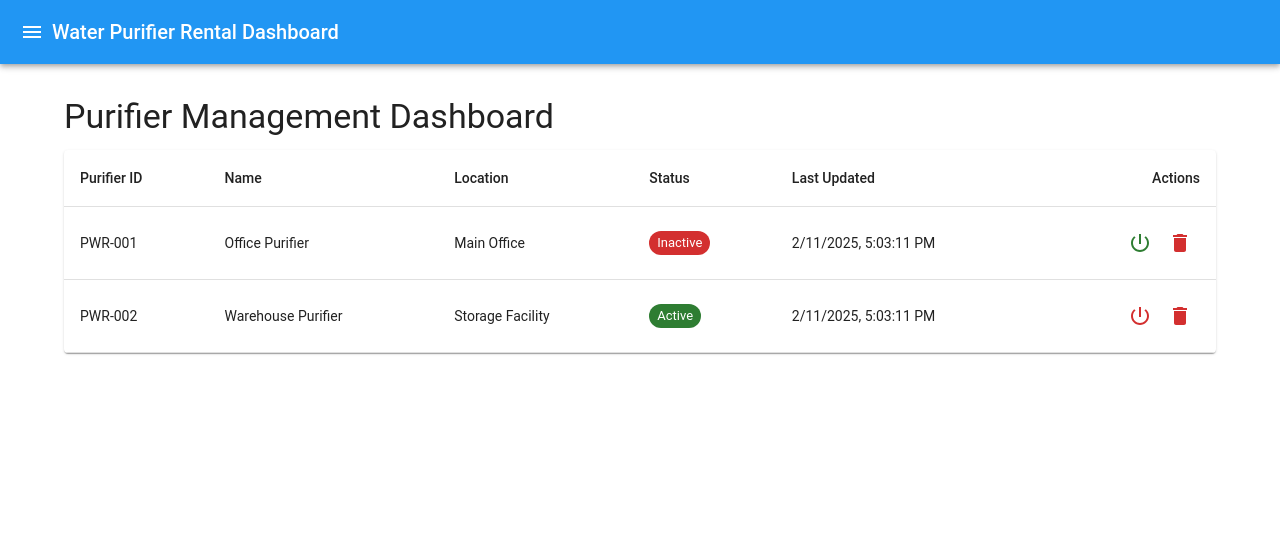
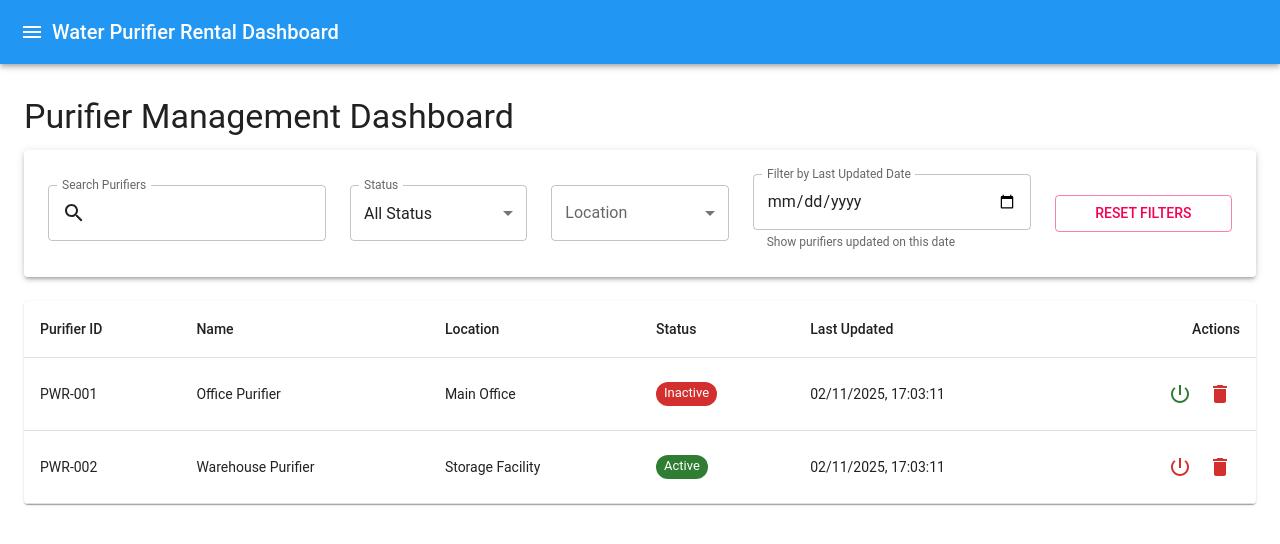
Before and after one commit to Mallik1221/Purifier-Management-Dashboard, a React (Create React App) app: page / in a window 1280 px wide. Shown: the top 544 px of the page. Built offline with nearby package versions, Linux system fonts and the light colour scheme.

Commit message:
data will be saved locally & enhanced search functionalities

```diff
--- a/src/App.js
+++ b/src/App.js
@@ -1,4 +1,4 @@
-import React, { useState } from 'react';
+import React, { useState, useEffect } from 'react';
 import {
   BrowserRouter as Router,
   Routes,
@@ -32,35 +32,69 @@ const theme = createTheme({
 });
 
 function App() {
-  const [purifiers, setPurifiers] = useState([
+  // Function to generate a consistent timestamp
+  const generateTimestamp = () => {
+    const now = new Date();
+    return now.toLocaleString('en-US', {
+      year: 'numeric',
+      month: '2-digit',
+      day: '2-digit',
+      hour: '2-digit',
+      minute: '2-digit',
+      second: '2-digit',
+      hour12: false
+    });
+  };
+
+  // Initialize state from localStorage or use default purifiers
+  const [purifiers, setPurifiers] = useState(() => {
+    const savedPurifiers = localStorage.getItem('purifiers');
+    if (savedPurifiers) {
+      return JSON.parse(savedPurifiers);
+    }
+
+    // Default purifiers if no saved data
+    return [
       {
         id: 'PWR-001',
         name: 'Office Purifier',
         location: 'Main Office',
         status: false,
-      lastUpdated: new Date().toLocaleString()
+        lastUpdated: generateTimestamp()
       },
       {
         id: 'PWR-002',
         name: 'Warehouse Purifier',
         location: 'Storage Facility',
         status: true,
-      lastUpdated: new Date().toLocaleString()
+        lastUpdated: generateTimestamp()
       }
-  ]);
+    ];
+  });
+
+  // Save purifiers to localStorage whenever they change
+  useEffect(() => {
+    localStorage.setItem('purifiers', JSON.stringify(purifiers));
+  }, [purifiers]);
 
   const handleAddPurifier = (newPurifier) => {
+    // Ensure the new purifier has a consistent timestamp
+    const purifierWithTimestamp = {
+      ...newPurifier,
+      lastUpdated: generateTimestamp()
+    };
+
     // Check if a purifier with the same ID already exists
-    const existingPurifierIndex = purifiers.findIndex(p => p.id === newPurifier.id);
+    const existingPurifierIndex = purifiers.findIndex(p => p.id === purifierWithTimestamp.id);
 
     if (existingPurifierIndex !== -1) {
       // If purifier exists, update it
       const updatedPurifiers = [...purifiers];
-      updatedPurifiers[existingPurifierIndex] = newPurifier;
+      updatedPurifiers[existingPurifierIndex] = purifierWithTimestamp;
       setPurifiers(updatedPurifiers);
     } else {
       // If purifier is new, add it to the list
-      setPurifiers([...purifiers, newPurifier]);
+      setPurifiers([...purifiers, purifierWithTimestamp]);
     }
   };
 
@@ -71,7 +105,7 @@ function App() {
           ? {
               ...purifier,
               status: !purifier.status,
-              lastUpdated: new Date().toLocaleString()
+              lastUpdated: generateTimestamp()
             }
           : purifier
       )
--- a/src/components/AddPurifier.js
+++ b/src/components/AddPurifier.js
@@ -9,7 +9,9 @@ import {
   FormControlLabel,
   Switch,
   Snackbar,
-  Alert
+  Alert,
+  Checkbox,
+  FormGroup
 } from '@mui/material';
 
 function AddPurifier({ onAddPurifier }) {
@@ -17,7 +19,8 @@ function AddPurifier({ onAddPurifier }) {
     id: '',
     name: '',
     location: '',
-    status: false
+    status: false,
+    manualId: false
   });
 
   const [openSnackbar, setOpenSnackbar] = useState(false);
@@ -49,6 +52,14 @@ function AddPurifier({ onAddPurifier }) {
     }));
   };
 
+  const handleManualIdToggle = (e) => {
+    setPurifierData(prev => ({
+      ...prev,
+      manualId: e.target.checked,
+      id: e.target.checked ? '' : `PWR-${Math.floor(Math.random() * 1000).toString().padStart(3, '0')}`
+    }));
+  };
+
   const handleSubmit = (e) => {
     e.preventDefault();
 
@@ -63,8 +74,7 @@ function AddPurifier({ onAddPurifier }) {
       id: purifierData.id,
       name: purifierData.name,
       location: purifierData.location,
-      status: purifierData.status,
-      lastUpdated: new Date().toLocaleString()
+      status: purifierData.status
     };
 
     // Call add purifier function
@@ -79,7 +89,8 @@ function AddPurifier({ onAddPurifier }) {
       id: '',
       name: '',
       location: '',
-      status: false
+      status: false,
+      manualId: purifierData.manualId
     });
   };
 
@@ -118,7 +129,7 @@ function AddPurifier({ onAddPurifier }) {
             <Grid item xs={12}>
               <TextField
                 fullWidth
-                label="User Name"
+                label="Purifier Name"
                 name="name"
                 value={purifierData.name}
                 onChange={handleInputChange}
@@ -168,7 +179,7 @@ function AddPurifier({ onAddPurifier }) {
         open={openSnackbar}
         autoHideDuration={6000}
         onClose={handleCloseSnackbar}
-        anchorOrigin={{ vertical: 'top', horizontal: 'right' }}
+        anchorOrigin={{ vertical: 'bottom', horizontal: 'right' }}
       >
         <Alert
           onClose={handleCloseSnackbar}
--- a/src/pages/Dashboard.js
+++ b/src/pages/Dashboard.js
@@ -1,4 +1,4 @@
-import React, { useState } from 'react';
+import React, { useState, useMemo } from 'react';
 import {
   Container,
   Typography,
@@ -16,16 +16,66 @@ import {
   DialogContent,
   DialogContentText,
   DialogActions,
-  Button
+  Button,
+  Grid,
+  TextField,
+  Select,
+  MenuItem,
+  FormControl,
+  InputLabel,
+  Box
 } from '@mui/material';
 import {
   PowerSettingsNew as PowerIcon,
-  Delete as DeleteIcon
+  Delete as DeleteIcon,
+  Search as SearchIcon
 } from '@mui/icons-material';
 
 function Dashboard({ purifiers, onToggleStatus, onRemovePurifier }) {
   const [openConfirmModal, setOpenConfirmModal] = useState(false);
   const [selectedPurifier, setSelectedPurifier] = useState(null);
+
+  // Search and Filter States
+  const [searchTerm, setSearchTerm] = useState('');
+  const [filterStatus, setFilterStatus] = useState('all');
+  const [filterLocation, setFilterLocation] = useState('');
+  const [filterDate, setFilterDate] = useState('');
+
+  // Get unique locations for filter dropdown
+  const uniqueLocations = useMemo(() => {
+    return [...new Set(purifiers.map(p => p.location))];
+  }, [purifiers]);
+
+  // Filtered and Searched Purifiers
+  const filteredPurifiers = useMemo(() => {
+    return purifiers.filter(purifier => {
+      // Search filter
+      const matchesSearch =
+        searchTerm === '' ||
+        purifier.id.toLowerCase().includes(searchTerm.toLowerCase()) ||
+        purifier.name.toLowerCase().includes(searchTerm.toLowerCase()) ||
+        purifier.location.toLowerCase().includes(searchTerm.toLowerCase());
+
+      // Status filter
+      const matchesStatus =
+        filterStatus === 'all' ||
+        (filterStatus === 'active' && purifier.status) ||
+        (filterStatus === 'inactive' && !purifier.status);
+
+      // Location filter
+      const matchesLocation =
+        filterLocation === '' ||
+        purifier.location === filterLocation;
+
+      // Date filter - parse the lastUpdated string to a Date object
+      const matchesDate =
+        !filterDate ||
+        (purifier.lastUpdated &&
+         new Date(purifier.lastUpdated).toISOString().split('T')[0] === filterDate);
+
+      return matchesSearch && matchesStatus && matchesLocation && matchesDate;
+    });
+  }, [purifiers, searchTerm, filterStatus, filterLocation, filterDate]);
 
   const handlePowerIconClick = (purifier) => {
     setSelectedPurifier(purifier);
@@ -52,11 +102,90 @@ function Dashboard({ purifiers, onToggleStatus, onRemovePurifier }) {
   };
 
   return (
-    <Container maxWidth="lg" sx={{ mt: 4 }}>
+    <Container maxWidth="xl" sx={{ mt: 4 }}>
       <Typography variant="h4" gutterBottom>
         Purifier Management Dashboard
       </Typography>
 
+      {/* Search and Filter Section */}
+      <Paper elevation={3} sx={{ p: 3, mb: 3 }}>
+        <Grid container spacing={3} alignItems="center">
+          <Grid item xs={12} md={3}>
+            <TextField
+              fullWidth
+              variant="outlined"
+              label="Search Purifiers"
+              value={searchTerm}
+              onChange={(e) => setSearchTerm(e.target.value)}
+              InputProps={{
+                startAdornment: <SearchIcon />
+              }}
+            />
+          </Grid>
+          <Grid item xs={12} md={2}>
+            <FormControl fullWidth variant="outlined">
+              <InputLabel>Status</InputLabel>
+              <Select
+                value={filterStatus}
+                onChange={(e) => setFilterStatus(e.target.value)}
+                label="Status"
+              >
+                <MenuItem value="all">All Status</MenuItem>
+                <MenuItem value="active">Active</MenuItem>
+                <MenuItem value="inactive">Inactive</MenuItem>
+              </Select>
+            </FormControl>
+          </Grid>
+          <Grid item xs={12} md={2}>
+            <FormControl fullWidth variant="outlined">
+              <InputLabel>Location</InputLabel>
+              <Select
+                value={filterLocation}
+                onChange={(e) => setFilterLocation(e.target.value)}
+                label="Location"
+              >
+                <MenuItem value="">All Locations</MenuItem>
+                {uniqueLocations.map((location) => (
+                  <MenuItem key={location} value={location}>
+                    {location}
+                  </MenuItem>
+                ))}
+              </Select>
+            </FormControl>
+          </Grid>
+          <Grid item xs={12} md={3}>
+            <TextField
+              fullWidth
+              label="Filter by Last Updated Date"
+              type="date"
+              value={filterDate}
+              onChange={(e) => setFilterDate(e.target.value)}
+              InputLabelProps={{
+                shrink: true,
+              }}
+              helperText="Show purifiers updated on this date"
+            />
+          </Grid>
+          <Grid item xs={12} md={2}>
+            <Button
+              fullWidth
+              variant="outlined"
+              color="secondary"
+              onClick={() => {
+                // Reset all filters
+                setSearchTerm('');
+                setFilterStatus('all');
+                setFilterLocation('');
+                setFilterDate('');
+              }}
+            >
+              Reset Filters
+            </Button>
+          </Grid>
+        </Grid>
+      </Paper>
+
+      {/* Purifiers Table */}
       <TableContainer component={Paper}>
         <Table>
           <TableHead>
@@ -70,7 +199,7 @@ function Dashboard({ purifiers, onToggleStatus, onRemovePurifier }) {
             </TableRow>
           </TableHead>
           <TableBody>
-            {purifiers.map((purifier) => (
+            {filteredPurifiers.map((purifier) => (
               <TableRow key={purifier.id}>
                 <TableCell>{purifier.id}</TableCell>
                 <TableCell>{purifier.name}</TableCell>
@@ -103,7 +232,7 @@ function Dashboard({ purifiers, onToggleStatus, onRemovePurifier }) {
         </Table>
       </TableContainer>
 
-      {/* Confirmation Modal */}
+      {/* Existing Confirmation Modal */}
       <Dialog
         open={openConfirmModal}
         onClose={handleCloseConfirmModal}
@@ -132,6 +261,15 @@ function Dashboard({ purifiers, onToggleStatus, onRemovePurifier }) {
           </Button>
         </DialogActions>
       </Dialog>
+
+      {/* No Results Handling */}
+      {filteredPurifiers.length === 0 && (
+        <Box textAlign="center" mt={4}>
+          <Typography variant="h6" color="textSecondary">
+            No purifiers found matching your search and filter criteria.
+          </Typography>
+        </Box>
+      )}
     </Container>
   );
 }
```
Lines whose indentation alone changed are shown as unchanged.
